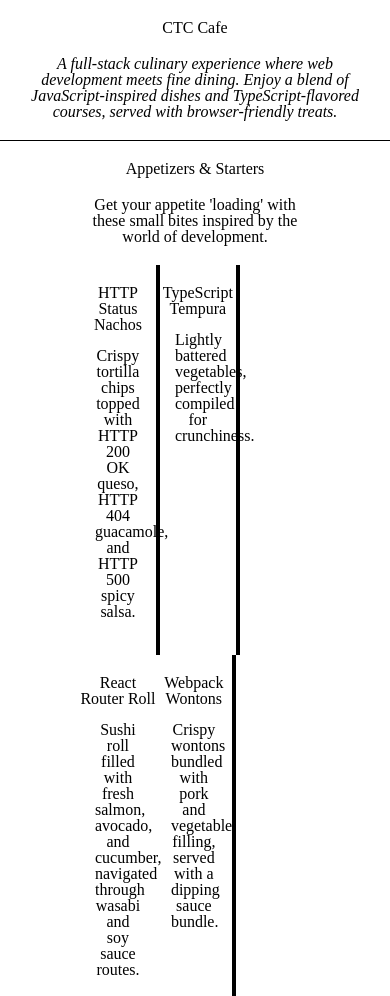
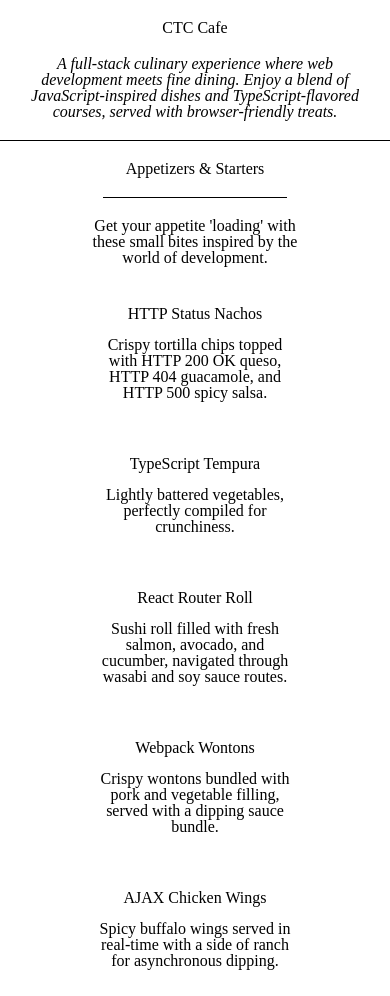
Before and after one commit to jjhiggz/shitty-remenu, a website built with Vite: page index.html in a window 390 px wide. Shown: the top 996 px of the page. Built offline with nearby package versions, Linux system fonts and the light colour scheme.

Commit message:
mobile styling

```diff
--- a/script.ts
+++ b/script.ts
@@ -261,6 +261,7 @@ const getSectionsHTML = (sections: Section[]) => {
       (section) => `
         <div class="section ">
               <h2>${section.name}</h2>
+              <div class="separator"></div>
               <p>${section.description}</p>
               <div class="items ${
                 section.hasSeparators ? "has-separators" : ""
--- a/styles.css
+++ b/styles.css
@@ -3,6 +3,9 @@
   display: flex;
   flex-direction: column;
   gap: 20px;
+}
+.separator {
+  display: none;
 }
 
 .restaurant > header {
@@ -21,6 +24,7 @@
   width: 100%;
   display: flex;
   flex-direction: column;
+  align-items: center;
   gap: 20px;
 }
 
@@ -67,3 +71,19 @@ h3 {
 .items.has-separators > .item:nth-child(3n - 1) {
   border-right: 4px solid black;
 }
+
+@media only screen and (max-width: 1000px) {
+  .item {
+    width: 100%;
+    border-right: none !important;
+  }
+
+  .separator {
+    display: block;
+    height: 1px;
+    width: 80%;
+    background-color: black;
+  }
+
+  /*Small smartphones [325px -> 425px]*/
+}
```
